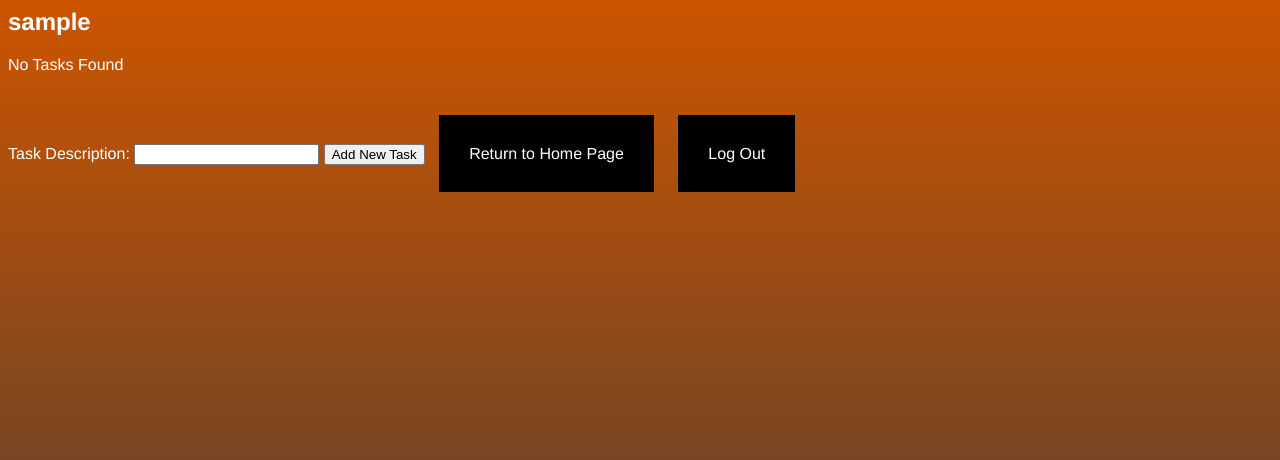
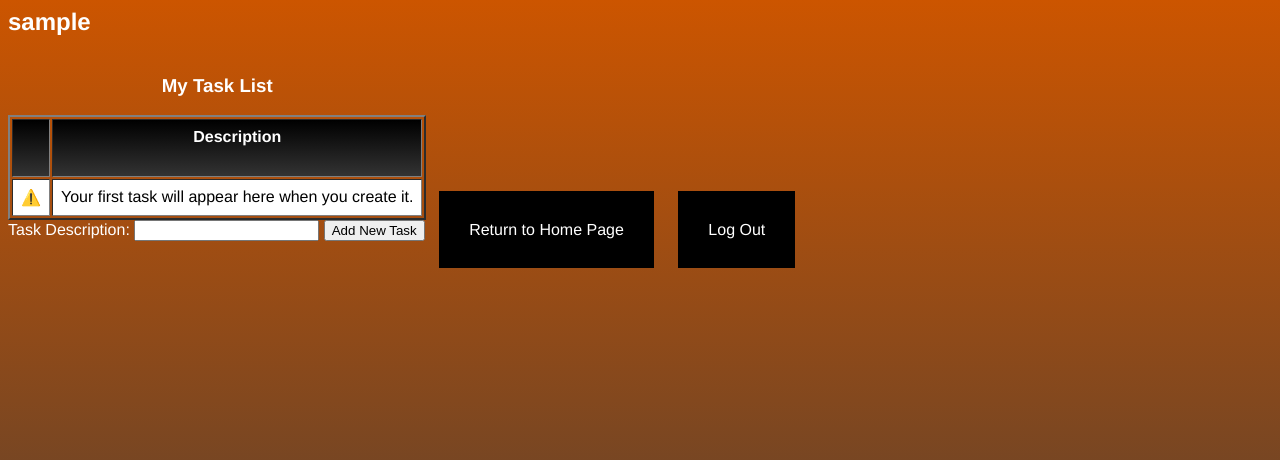
Before and after one commit to sashort/DjangoTest2, a Django app: page /tasks in a window 1280 px wide. Shown: the top 460 px of the page. Run offline with Django 4.2, Linux system fonts and the light colour scheme; the visitor is signed in with stand-in values (Sample User, id 1); data that the repository does not hold is empty.

Commit message:
Changed Template

```diff
--- a/templates/task_list.html
+++ b/templates/task_list.html
@@ -25,7 +25,6 @@
 		<h3>You need to log in to do some tasking 🙂</h3>
 	{% endif %}
 	{% if task_list %}
-		<dl>
 		<table class="Task List" border="2" cellpadding="8">
 			<caption><h3>My Task List</h3></caption>
 			<thead>
@@ -43,11 +42,39 @@
 				{% endfor %}
 			</tbody>
 		</table>
-		</dl>
+		<form method="post" id="frm">
+			{% csrf_token %}
+			<label for="description">Task Description:</label>
+			<input type="text" name="description">
+			<button name="action" value="add">Add New Task</button>
+			<a href="">Return to Home Page</a>
+			<a href="{% url 'logout' %}">Log Out</a>
+		</form>
 	{% elif user.is_authenticated %}
-		<p>No Tasks Found</p>
+		<table class="Task List" border="2" cellpadding="8">
+			<caption><h3>My Task List</h3></caption>
+			<thead>
+				<tr>
+					<th></th>
+					<th><h4>Description</h4></th>
+				</tr>
+			</thead>
+			<tbody>
+				<tr>
+					<td>⚠️</td>
+					<td>Your first task will appear here when you create it.</td>
+				</tr>
+			</tbody>
+		</table>
+		<form method="post" id="frm">
+			{% csrf_token %}
+			<label for="description">Task Description:</label>
+			<input type="text" name="description">
+			<button name="action" value="add">Add New Task</button>
+			<a href="">Return to Home Page</a>
+			<a href="{% url 'logout' %}">Log Out</a>
+		</form>
 	{% else %}
-		<dl>
 		<table class="Task List" border="2" cellpadding="8">
 			<caption><h3>My Task List</h3></caption>
 			<thead>
@@ -63,21 +90,6 @@
 				</tr>
 			</tbody>
 		</table>
-		</dl>
-	{% endif %}
-	{% if user.is_authenticated %}
-		<br>
-		<br>
-		<br>
-		<form method="post" id="frm">
-			{% csrf_token %}
-			<label for="description">Task Description:</label>
-			<input type="text" name="description">
-			<button name="action" value="add">Add New Task</button>
-			<a href="">Return to Home Page</a>
-			<a href="{% url 'logout' %}">Log Out</a>
-		</form>
-	{% else %}
 		<a href="{% url 'login' %}">Log In</a>
 		<a href="{% url 'signup' %}">Sign Up</a>
 	{% endif %}
```
Lines whose indentation alone changed are shown as unchanged.
